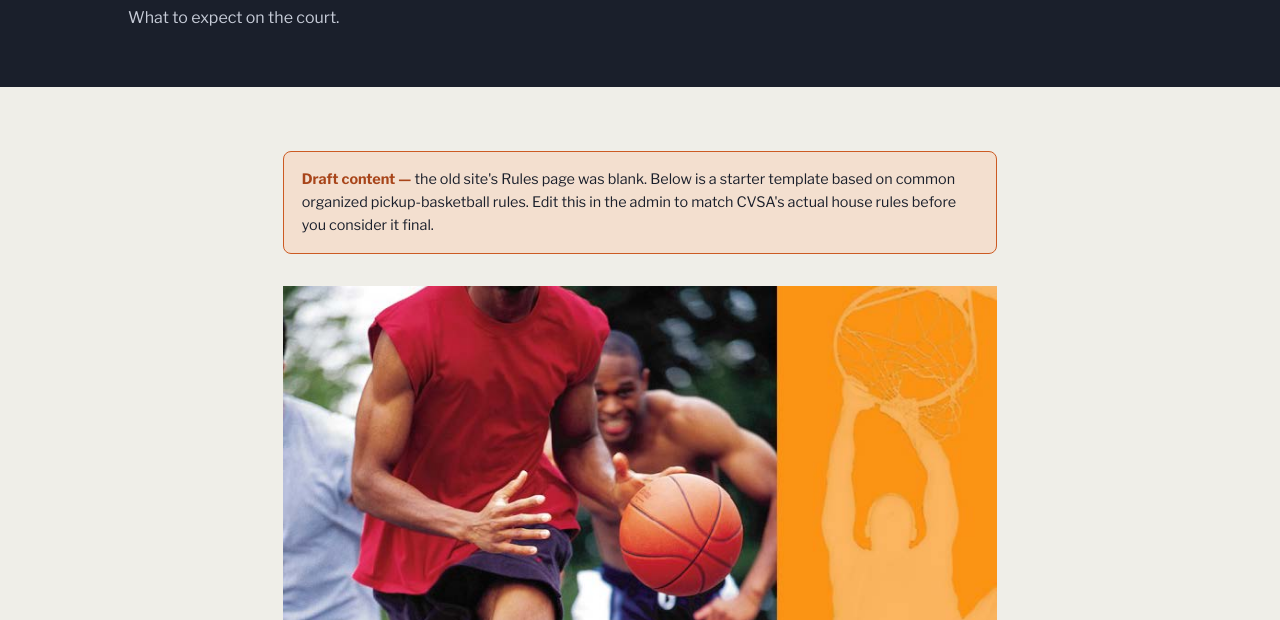
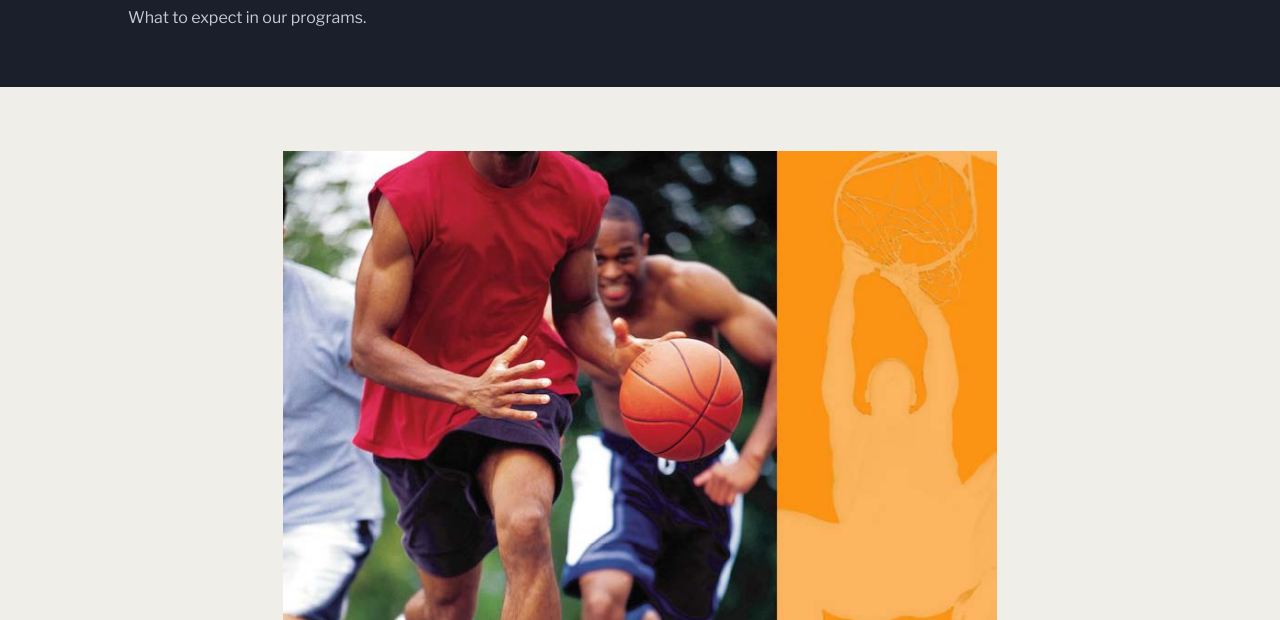
Before and after one commit to ebgomez/cvsa-site, an Eleventy site: page src/rules.md in a window 1280 px wide. Shown: the part 180-800 px from the top of the page. Built offline with nearby package versions, Linux system fonts and the light colour scheme; Eleventy itself is replaced by a stand-in of ours; files that its build step writes are made by us from their sources.

Commit message:
Update Pages “rules”

```diff
--- a/src/rules.md
+++ b/src/rules.md
@@ -1,10 +1,10 @@
 ---
 layout: page.njk
 title: Rules
-subtitle: What to expect on the court.
+subtitle: What to expect in our programs.
 permalink: /rules/
 ---
-<div class="note-box"><strong>Draft content —</strong> the old site's Rules page was blank. Below is a starter template based on common organized pickup-basketball rules. Edit this in the admin to match CVSA's actual house rules before you consider it final.</div>
+
 
 ![](/images/uploads/afcb-program-rules-rev-2.jpg)
 
```
